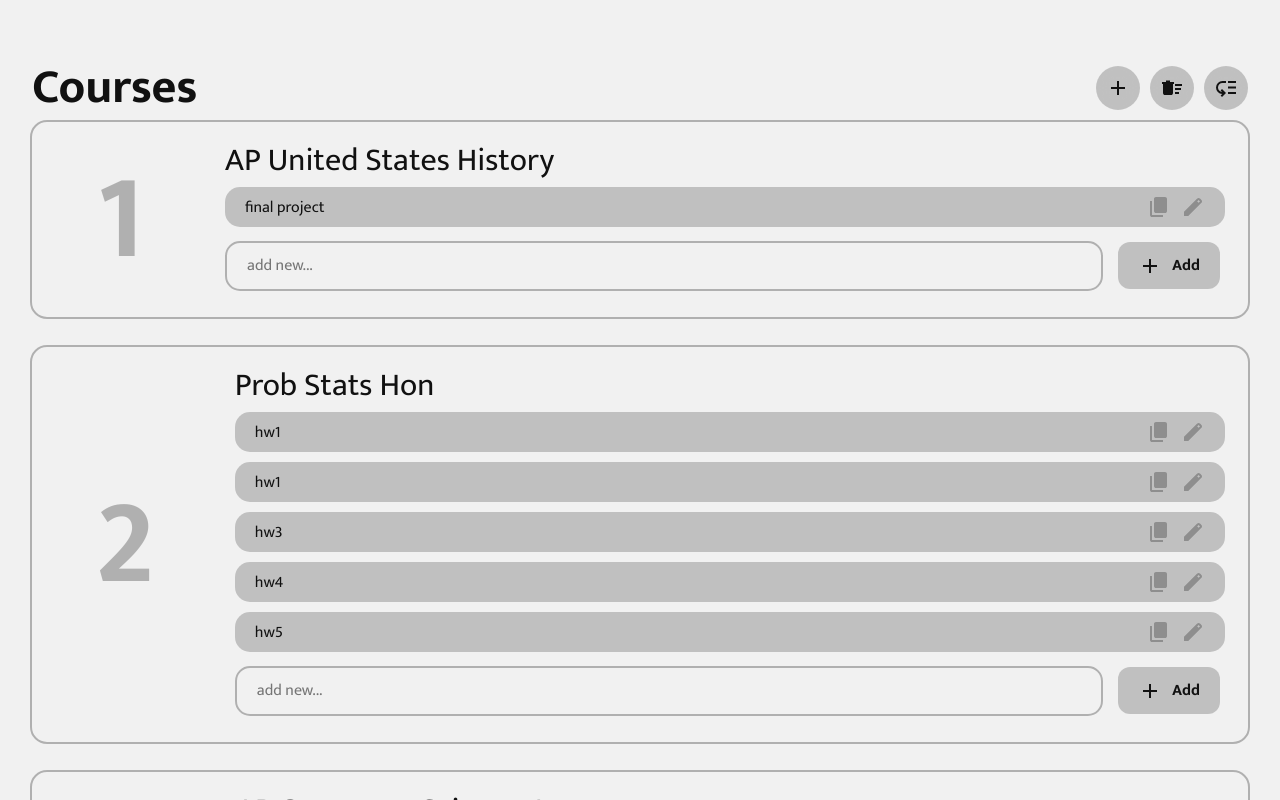
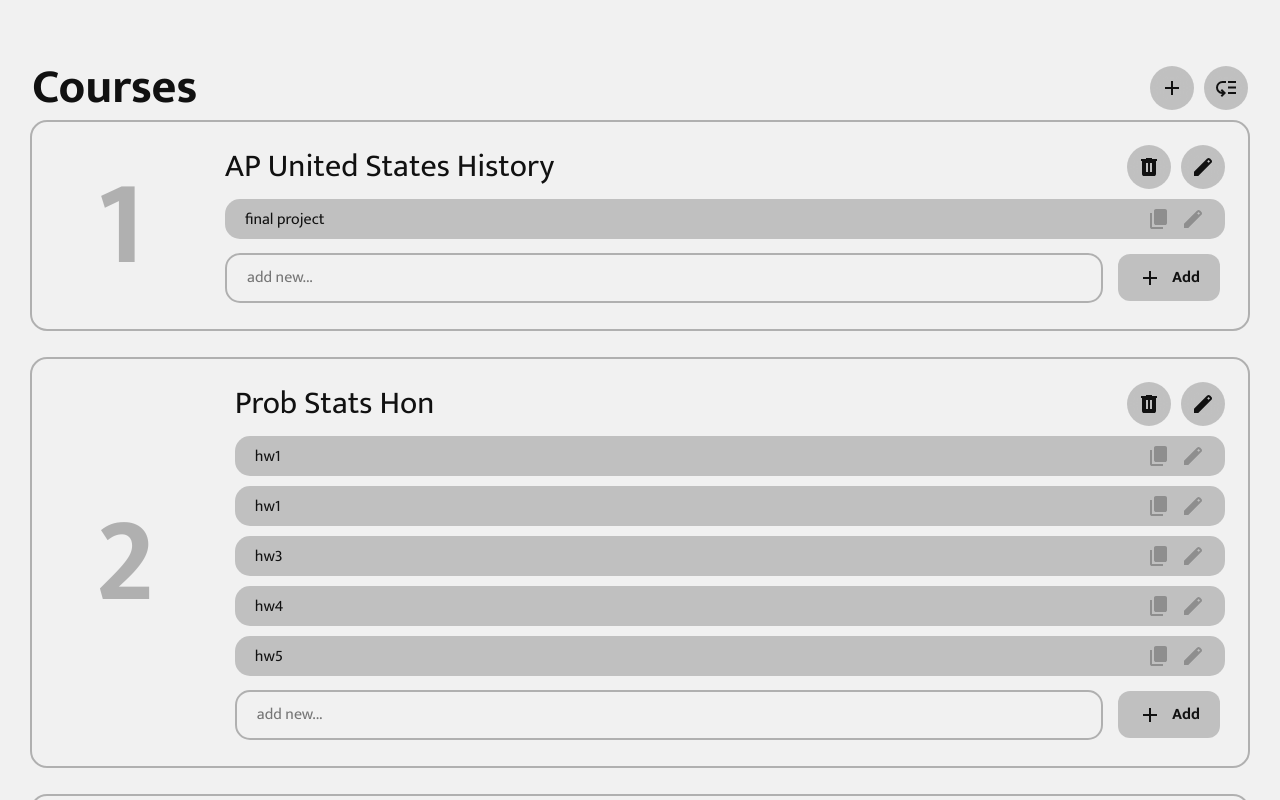
Before and after one commit to thetimblank/neotap.net2, a Next.js app: page /todo in a window 1280 px wide. Built offline with nearby package versions, Linux system fonts and the light colour scheme; a web font is replaced by a local one.

Commit message:
small update

```diff
--- a/src/app/(root)/todo/Course.tsx
+++ b/src/app/(root)/todo/Course.tsx
@@ -4,13 +4,13 @@ import { CoursesContext } from '@/providers/CoursesContext';
 import { notifications } from '@mantine/notifications';
 import { modals } from '@mantine/modals';
 import Task from './Task';
+import { Tooltip } from '@mantine/core';
 
 interface P {
 	course: Course;
-	editing?: boolean;
 }
 
-const Course: React.FC<P> = ({ course, editing }) => {
+const Course: React.FC<P> = ({ course }) => {
 	const { courses, setCourse, setCourses } = useContext(CoursesContext);
 
 	const handleNewTask = (form: any) => {
@@ -31,7 +31,7 @@ const Course: React.FC<P> = ({ course, editing }) => {
 
 	const handleRemove = () => {
 		setCourses(courses.filter((current) => current != course));
-	}
+	};
 
 	const handleEdit = () => {
 		modals.open({
@@ -61,7 +61,7 @@ const Course: React.FC<P> = ({ course, editing }) => {
 				</form>
 			),
 		});
-	}
+	};
 
 	return (
 		<motion.div layout='preserve-aspect' className='course outline'>
@@ -69,22 +69,24 @@ const Course: React.FC<P> = ({ course, editing }) => {
 				<h1>{course.period}</h1>
 			</div>
 			<div className='content full'>
-				<div className="flex-space flex-gap flex-align">
+				<div className='flex-space flex-gap flex-align'>
 					<h3>{course.name}</h3>
-					{editing &&
-						<div className="flex-gap">
+					<div className='flex-gap'>
+						<Tooltip label='Delete'>
 							<button className='icon' onClick={handleRemove}>
-								<svg xmlns="http://www.w3.org/2000/svg" height="24px" viewBox="0 -960 960 960" width="24px">
-									<path d="M280-120q-33 0-56.5-23.5T200-200v-520h-40v-80h200v-40h240v40h200v80h-40v520q0 33-23.5 56.5T680-120H280Zm80-160h80v-360h-80v360Zm160 0h80v-360h-80v360Z"/>
+								<svg xmlns='http://www.w3.org/2000/svg' height='24px' viewBox='0 -960 960 960' width='24px'>
+									<path d='M280-120q-33 0-56.5-23.5T200-200v-520h-40v-80h200v-40h240v40h200v80h-40v520q0 33-23.5 56.5T680-120H280Zm80-160h80v-360h-80v360Zm160 0h80v-360h-80v360Z' />
 								</svg>
 							</button>
+						</Tooltip>
+						<Tooltip label='Edit'>
 							<button className='icon' onClick={handleEdit}>
-								<svg xmlns="http://www.w3.org/2000/svg" height="24px" viewBox="0 -960 960 960" width="24px">
-									<path d="M120-120v-170l528-527q12-11 26.5-17t30.5-6q16 0 31 6t26 18l55 56q12 11 17.5 26t5.5 30q0 16-5.5 30.5T817-647L290-120H120Zm584-528 56-56-56-56-56 56 56 56Z"/>
+								<svg xmlns='http://www.w3.org/2000/svg' height='24px' viewBox='0 -960 960 960' width='24px'>
+									<path d='M120-120v-170l528-527q12-11 26.5-17t30.5-6q16 0 31 6t26 18l55 56q12 11 17.5 26t5.5 30q0 16-5.5 30.5T817-647L290-120H120Zm584-528 56-56-56-56-56 56 56 56Z' />
 								</svg>
 							</button>
-						</div>
-					}
+						</Tooltip>
+					</div>
 				</div>
 				{course.todo.length < 1 ? (
 					<p>You&apos;re all done!</p>
--- a/src/app/(root)/todo/Task.tsx
+++ b/src/app/(root)/todo/Task.tsx
@@ -3,6 +3,7 @@ import { motion } from 'framer-motion';
 import { CoursesContext } from '@/providers/CoursesContext';
 import { modals } from '@mantine/modals';
 import { notifications } from '@mantine/notifications';
+import { Tooltip } from '@mantine/core';
 
 interface P {
 	task: Task;
@@ -85,16 +86,20 @@ const Task: React.FC<P> = ({ task, courseIndex }) => {
 				onClick={handleCheckOff}>
 				<p>{task.name}</p>
 			</button>
+			<Tooltip label='Duplicate'>
 				<button className='modify center' onClick={handleDuplicate}>
 					<svg xmlns='http://www.w3.org/2000/svg' height='24px' viewBox='0 -960 960 960' width='24px'>
 						<path d='M360-240q-33 0-56.5-23.5T280-320v-480q0-33 23.5-56.5T360-880h360q33 0 56.5 23.5T800-800v480q0 33-23.5 56.5T720-240H360ZM200-80q-33 0-56.5-23.5T120-160v-560h80v560h440v80H200Z' />
 					</svg>
 				</button>
+			</Tooltip>
+			<Tooltip label='Edit'>
 				<button className='modify center' onClick={handleEdit}>
 					<svg xmlns='http://www.w3.org/2000/svg' height='24px' viewBox='0 -960 960 960' width='24px'>
 						<path d='M120-120v-170l528-527q12-11 26.5-17t30.5-6q16 0 31 6t26 18l55 56q12 11 17.5 26t5.5 30q0 16-5.5 30.5T817-647L290-120H120Zm584-528 56-56-56-56-56 56 56 56Z' />
 					</svg>
 				</button>
+			</Tooltip>
 		</div>
 	);
 };
--- a/src/app/(root)/todo/page.tsx
+++ b/src/app/(root)/todo/page.tsx
@@ -13,7 +13,6 @@ import { Tooltip } from '@mantine/core';
 const Page: React.FC = () => {
 	const { courses, setCourses } = useContext(CoursesContext);
 	const [reOrdering, setReOrdering] = useState<boolean>(false);
-	const [editing, setEditing] = useState<boolean>(false);
 
 	const updateCourses = (input: Course[]) => {
 		const updated: Course[] = input;
@@ -27,7 +26,7 @@ const Page: React.FC = () => {
 
 	const handleAddCourse = () => {
 		modals.open({
-			title: 'Editing Course',
+			title: 'Adding Course',
 			children: (
 				<form
 					className='flex-col'
@@ -43,11 +42,11 @@ const Page: React.FC = () => {
 							...courses,
 							{
 								name: input,
-								period: courses.length,
-								id: courses.length - 1,
+								period: courses.length + 1,
+								id: courses.length + 1,
 								todo: [],
-							}
-						])
+							},
+						]);
 
 						modals.closeAll();
 					}}>
@@ -58,7 +57,7 @@ const Page: React.FC = () => {
 				</form>
 			),
 		});
-	}
+	};
 
 	return (
 		<Scrollable className='full courses flex-col flex-gap'>
@@ -72,20 +71,23 @@ const Page: React.FC = () => {
 							</svg>
 						</button>
 					</Tooltip>
-					<Tooltip label='Edit Courses'>
-						<button disabled={reOrdering} className={`icon${reOrdering ? ' disabled' : ''}`} onClick={() => setEditing((prev) => !prev)}>
+					{reOrdering ? (
+						<Tooltip label='Done'>
+							<button className='icon' onClick={() => setReOrdering((prev) => !prev)}>
 								<svg xmlns='http://www.w3.org/2000/svg' height='24px' viewBox='0 -960 960 960' width='24px'>
-								<path d='M600-240v-80h160v80H600Zm0-320v-80h280v80H600Zm0 160v-80h240v80H600ZM120-640H80v-80h160v-60h160v60h160v80h-40v360q0 33-23.5 56.5T440-200H200q-33 0-56.5-23.5T120-280v-360Z' />
+									<path d='M382-240 154-468l57-57 171 171 367-367 57 57-424 424Z' />
 								</svg>
 							</button>
 						</Tooltip>
+					) : (
 						<Tooltip label='Reorder Courses'>
-						<button disabled={editing} className={`icon${editing ? ' disabled' : ''}`} onClick={() => setReOrdering((prev) => !prev)}>
+							<button className='icon' onClick={() => setReOrdering((prev) => !prev)}>
 								<svg xmlns='http://www.w3.org/2000/svg' height='24px' viewBox='0 -960 960 960' width='24px'>
 									<path d='M160-501q0 71 47.5 122T326-322l-62-62 56-56 160 160-160 160-56-56 64-64q-105-6-176.5-81T80-500q0-109 75.5-184.5T340-760h140v80H340q-75 0-127.5 52T160-501Zm400 261v-80h320v80H560Zm0-220v-80h320v80H560Zm0-220v-80h320v80H560Z' />
 								</svg>
 							</button>
 						</Tooltip>
+					)}
 				</div>
 			</div>
 
@@ -93,7 +95,9 @@ const Page: React.FC = () => {
 				<div className='full center'>
 					<div className='flex-align flex-col flex-gap'>
 						<p>We didn&apos;t find any courses, would you like to add one?</p>
-						<button className='btn'>Add</button>
+						<button className='btn' onClick={handleAddCourse}>
+							Add
+						</button>
 					</div>
 				</div>
 			) : (
@@ -116,7 +120,7 @@ const Page: React.FC = () => {
 					) : (
 						<div className='actual'>
 							{courses.map((course: Course) => {
-								return <Course editing={editing} key={course.id} course={course} />;
+								return <Course key={course.id} course={course} />;
 							})}
 						</div>
 					)}
--- a/src/app/globals.css
+++ b/src/app/globals.css
@@ -678,7 +678,7 @@ button {
   display: flex;
   flex-direction: column;
 
-  gap: 10px;
+  gap: 25px;
 }
 
 .mantine-Modal-body {
@@ -688,3 +688,7 @@ button {
 .mantine-Modal-body .btn {
   justify-content: center;
 }
+
+.mantine-Modal-title {
+  font-size: 2em;
+}
```
Lines whose indentation alone changed are shown as unchanged.
